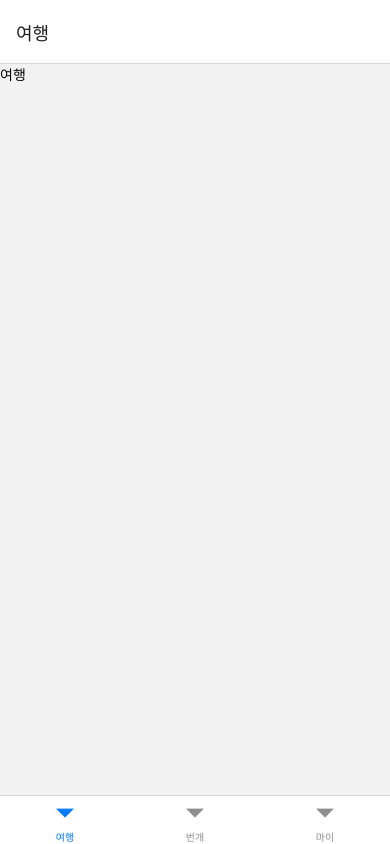
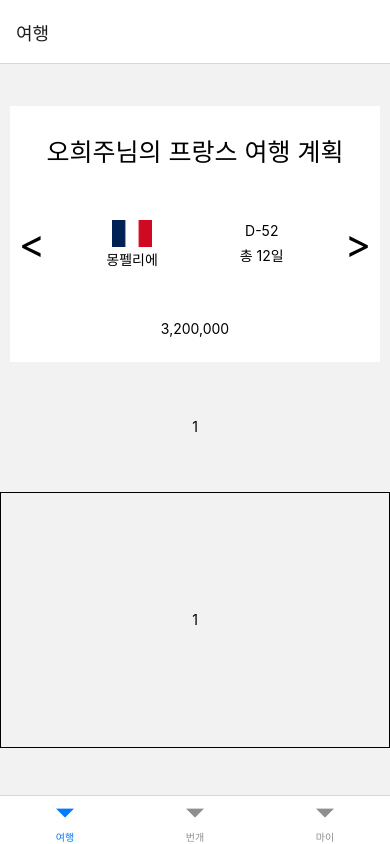
Before and after one commit to ohiju/Trip-Together, a React Native app in the folder FE/: screen / in a window 390 px wide. Built offline with nearby package versions, Linux system fonts and the light colour scheme.

Commit message:
S10P22A309-190 Feat: 폴더 구조 설정 및 여행 페이지 구성

```diff
--- a/FE/src/AppInner.tsx
+++ b/FE/src/AppInner.tsx
@@ -3,9 +3,9 @@ import {NavigationContainer} from '@react-navigation/native';
 import {createNativeStackNavigator} from '@react-navigation/native-stack';
 import {createBottomTabNavigator} from '@react-navigation/bottom-tabs';
 import {useState} from 'react';
-import Travel from './pages/travel';
-import MyPage from './pages/mypage';
-import Lightning from './pages/lightning';
+import Travel from './pages/Travel';
+import MyPage from './pages/Mypage';
+import Lightning from './pages/Lightning';
 import SignIn from './pages/SignIn';
 
 export type RootStackParamList = {
--- /dev/null
+++ b/FE/src/components/Travel/Plans.tsx
@@ -0,0 +1,44 @@
+import React from 'react';
+import {Text} from 'react-native';
+import {
+  PlanView,
+  PlanTitle,
+  PlanCenter,
+  PlanSlideButton,
+  PlanDescription,
+  ButtonText,
+  PlanMoney,
+  PlanDescriptionBox,
+  PlanImage,
+} from './PlansStyle';
+
+function Plans() {
+  return (
+    <PlanView>
+      <PlanTitle>오희주님의 프랑스 여행 계획</PlanTitle>
+      <PlanCenter>
+        <PlanSlideButton>
+          <ButtonText>{'<'}</ButtonText>
+        </PlanSlideButton>
+        <PlanDescription>
+          <PlanDescriptionBox>
+            <PlanImage source={require('../../assets/images/France.png')} />
+            <Text>몽펠리에</Text>
+          </PlanDescriptionBox>
+          <PlanDescriptionBox>
+            <Text>D-52</Text>
+            <Text>총 12일</Text>
+          </PlanDescriptionBox>
+        </PlanDescription>
+        <PlanSlideButton>
+          <ButtonText>{'>'}</ButtonText>
+        </PlanSlideButton>
+      </PlanCenter>
+      <PlanMoney>
+        <Text>3,200,000</Text>
+      </PlanMoney>
+    </PlanView>
+  );
+}
+
+export default Plans;
--- /dev/null
+++ b/FE/src/components/Travel/PlansStyle.tsx
@@ -0,0 +1,66 @@
+import styled from 'styled-components/native';
+import {TouchableOpacity} from 'react-native';
+
+const PlanView = styled.View`
+  background-color: white;
+  width: 95%;
+  height: 35%;
+  align-items: center;
+  justify-content: space-around;
+`;
+
+const PlanTitle = styled.Text`
+  font-size: 25px;
+`;
+
+const PlanCenter = styled.View`
+  width: 100%;
+  flex-direction: row;
+  justify-content: center;
+`;
+
+const PlanSlideButton = styled(TouchableOpacity)`
+  padding: 0px 20px;
+  justify-content: center;
+  align-items: center;
+  font-size: 40px;
+`;
+
+const ButtonText = styled.Text`
+  font-size: 40px;
+  margin-bottom: 0px;
+`;
+
+const PlanDescription = styled.View`
+  width: 70%;
+  height: 50px;
+  flex-direction: row;
+  align-items: center;
+  justify-content: space-around;
+`;
+
+const PlanDescriptionBox = styled.View`
+  height: 50px;
+  align-items: center;
+  justify-content: space-around;
+`;
+
+const PlanImage = styled.Image`
+  width: 40px;
+  height: 30px;
+  resize-mode: contain;
+`;
+
+const PlanMoney = styled.View``;
+
+export {
+  PlanView,
+  PlanTitle,
+  PlanCenter,
+  PlanSlideButton,
+  ButtonText,
+  PlanDescription,
+  PlanDescriptionBox,
+  PlanImage,
+  PlanMoney,
+};
--- /dev/null
+++ b/FE/src/pages/TravelStyle.tsx
@@ -0,0 +1,94 @@
+import styled from 'styled-components/native';
+import {TouchableOpacity} from 'react-native';
+
+const Wrapper = styled.View`
+  flex: 1;
+  width: 100%;
+  align-items: center;
+  justify-content: center;
+`;
+
+const PlanView = styled.View`
+  width: 100%;
+  height: 35%;
+  align-items: center;
+  justify-content: space-around;
+  border: 1px;
+`;
+
+const PlanTitle = styled.Text`
+  font-size: 25px;
+`;
+
+const PlanCenter = styled.View`
+  width: 100%;
+  flex-direction: row;
+  justify-content: center;
+`;
+
+const PlanSlideButton = styled(TouchableOpacity)`
+  padding: 0px 20px;
+  justify-content: center;
+  align-items: center;
+  font-size: 40px;
+`;
+
+const ButtonText = styled.Text`
+  font-size: 40px;
+  margin-bottom: 0px;
+`;
+
+const PlanDescription = styled.View`
+  width: 70%;
+  height: 50px;
+  flex-direction: row;
+  align-items: center;
+  justify-content: space-around;
+`;
+
+const PlanDescriptionBox = styled.View`
+  height: 50px;
+  align-items: center;
+  justify-content: space-around;
+`;
+
+const PlanImage = styled.Image`
+  width: 40px;
+  height: 30px;
+  resize-mode: contain;
+`;
+
+const PlanMoney = styled.View``;
+
+const IconView = styled.View`
+  width: 100%;
+  height: 15%;
+  margin-top: 10px;
+  margin-bottom: 10px;
+  align-items: center;
+  justify-content: center;
+`;
+
+const RecommendView = styled.View`
+  width: 100%;
+  height: 35%;
+  align-items: center;
+  justify-content: center;
+  margin-bottom: 5px;
+  border: 1px;
+`;
+
+export {
+  PlanView,
+  PlanTitle,
+  PlanCenter,
+  PlanSlideButton,
+  ButtonText,
+  PlanDescription,
+  PlanDescriptionBox,
+  PlanImage,
+  PlanMoney,
+  IconView,
+  RecommendView,
+  Wrapper,
+};
--- a/FE/src/pages/travel.tsx
+++ b/FE/src/pages/travel.tsx
@@ -1,11 +1,19 @@
 import React from 'react';
-import {Text, View} from 'react-native';
+import {Text} from 'react-native';
+import {Wrapper, RecommendView, IconView} from './TravelStyle';
+import Plans from '../components/Travel/Plans';
 
 function Travel() {
   return (
-    <View>
-      <Text>여행</Text>
-    </View>
+    <Wrapper>
+      <Plans />
+      <IconView>
+        <Text>1</Text>
+      </IconView>
+      <RecommendView>
+        <Text>1</Text>
+      </RecommendView>
+    </Wrapper>
   );
 }
 
```
Also changed, not shown: FE/src/components/Travel/Package.tsx (added, +12 -0 lines), FE/src/assets/images/France.png (added), FE/src/components/Travel/PackageStyle.tsx (added).
